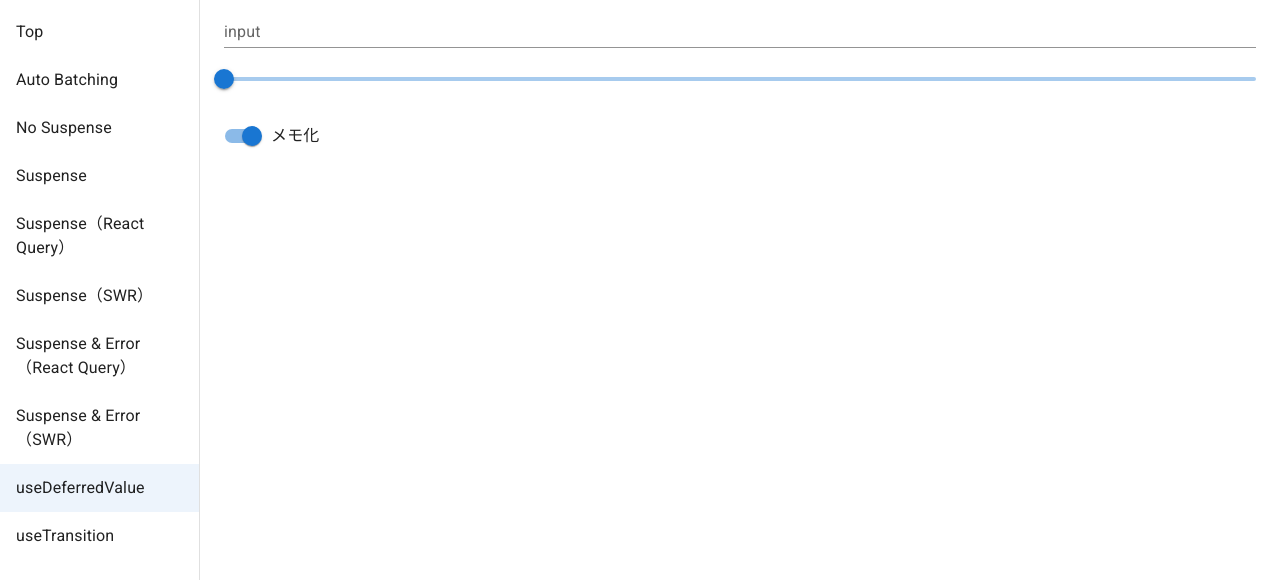
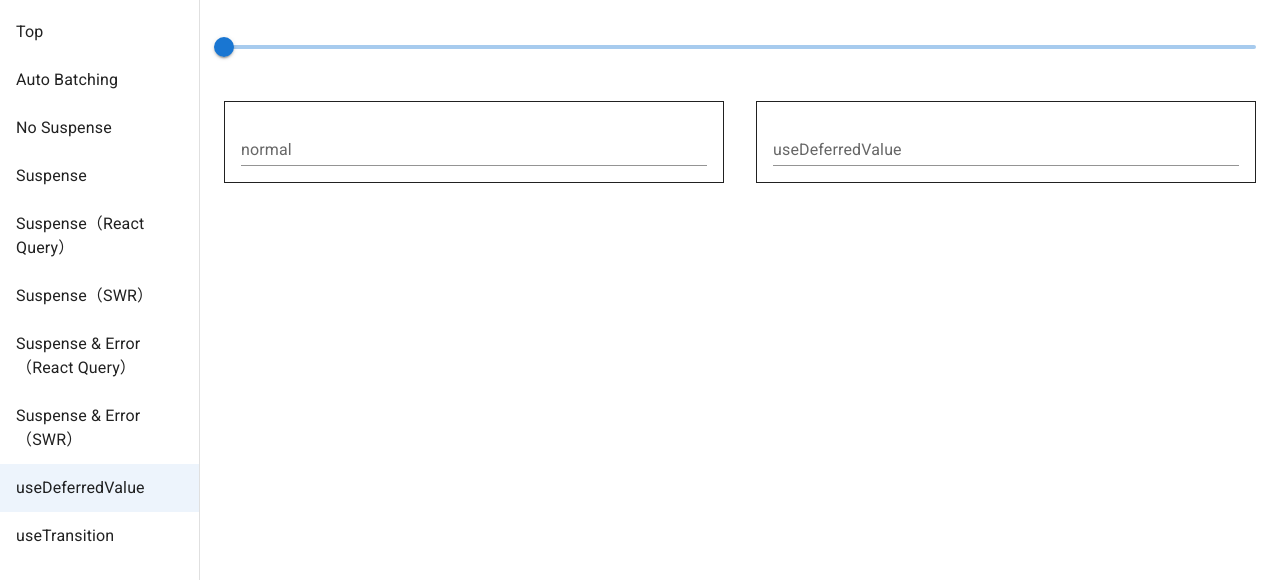
Before and after one commit to dodo-lab/sandbox, a Next.js app in the folder react/react18/: page /use-deferred-value in a window 1280 px wide. Shown: the top 580 px of the page. Built offline with nearby package versions, Linux system fonts and the light colour scheme.

Commit message:
✨: useDeferredValueを使わないパターンを比較用として並べる

```diff
--- a/react/react18/src/pages/use-deferred-value.tsx
+++ b/react/react18/src/pages/use-deferred-value.tsx
@@ -1,38 +1,54 @@
-import {Container, FormControlLabel, Slider, Switch, TextField, Typography} from '@mui/material';
+import {Box, Container, Slider, styled, TextField, Typography} from '@mui/material';
 import type {NextPage} from 'next';
 import {useDeferredValue, useMemo, useState} from 'react';
 
+const BorderBox = styled(Box)({
+  flex: 1,
+  padding: 16,
+  borderStyle: 'solid',
+  borderWidth: 1,
+});
+
 const Page: NextPage = () => {
   const [text, setText] = useState('');
-  const [enableMemo, setEnableMemo] = useState(true);
+  const [beforeDeferralText, setBeforeDeferralText] = useState('');
+  const deferredText = useDeferredValue(beforeDeferralText);
   const [num, setNum] = useState(1);
-  const deferredText = useDeferredValue(text);
-
-  console.log('[t]', text);
-  console.log('[d]', deferredText);
 
   const deferredTextsMemo = useMemo(() => {
     return [...Array(num)].map((_, index) => <Typography key={index}>{deferredText}</Typography>);
   }, [deferredText, num]);
 
+  const textsMemo = useMemo(() => {
+    return [...Array(num)].map((_, index) => <Typography key={index}>{text}</Typography>);
+  }, [num, text]);
+
   return (
     <Container maxWidth="xl">
-      <TextField fullWidth variant="standard" label="input" value={text} onChange={e => setText(e.target.value)} />
       <Slider
-        sx={{my: 2}}
+        sx={{my: 4}}
         valueLabelDisplay="auto"
         min={1}
         max={1000}
         value={num}
         onChange={(_, value) => setNum(value as number)}
       />
-      <FormControlLabel
-        control={<Switch defaultChecked={true} value={enableMemo} onChange={(_, checked) => setEnableMemo(checked)} />}
-        label="メモ化"
-      />
-      {enableMemo
-        ? deferredTextsMemo
-        : [...Array(num)].map((_, index) => <Typography key={index}>{deferredText}</Typography>)}
+      <Box sx={{display: 'flex', gap: 4}}>
+        <BorderBox>
+          <TextField fullWidth variant="standard" label="normal" value={text} onChange={e => setText(e.target.value)} />
+          {textsMemo}
+        </BorderBox>
+        <BorderBox>
+          <TextField
+            fullWidth
+            variant="standard"
+            label="useDeferredValue"
+            value={beforeDeferralText}
+            onChange={e => setBeforeDeferralText(e.target.value)}
+          />
+          {deferredTextsMemo}
+        </BorderBox>
+      </Box>
     </Container>
   );
 };
```
